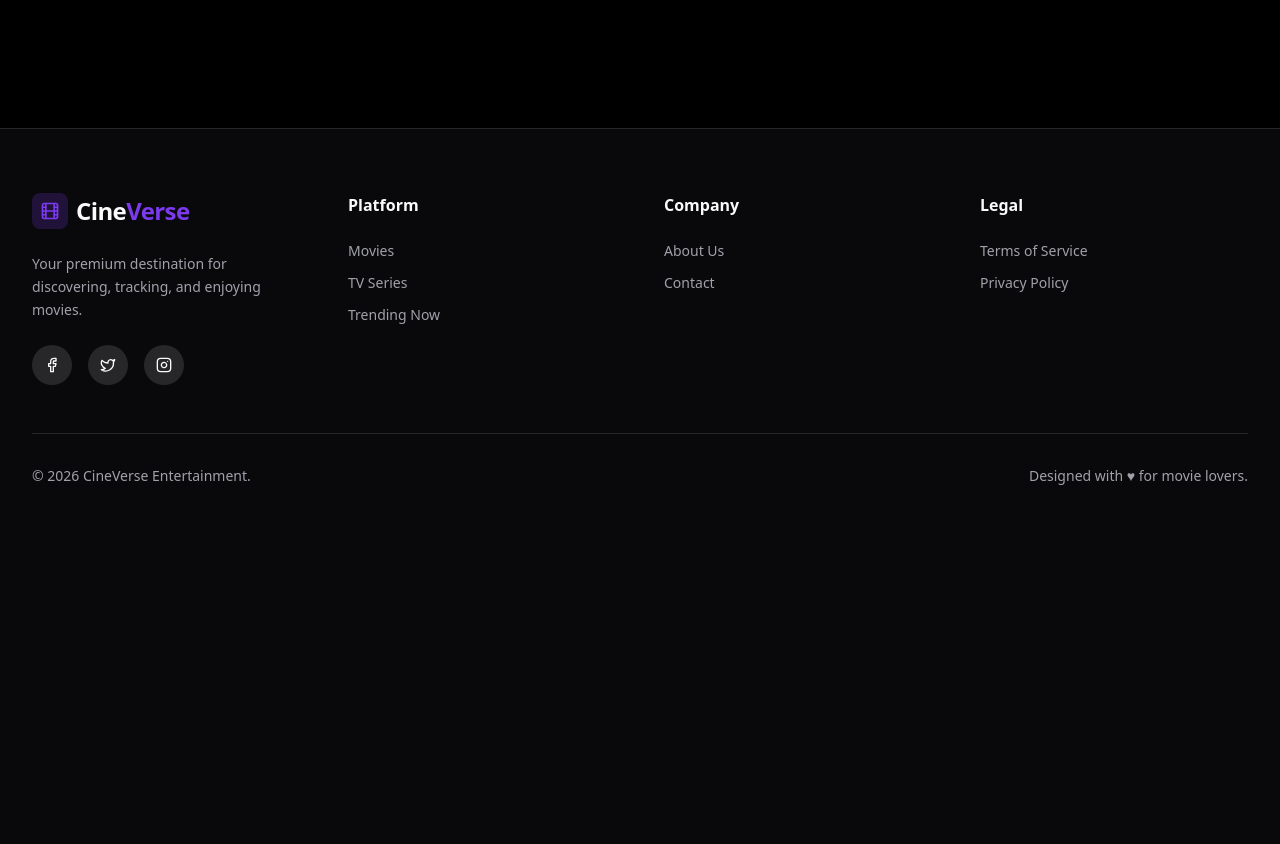
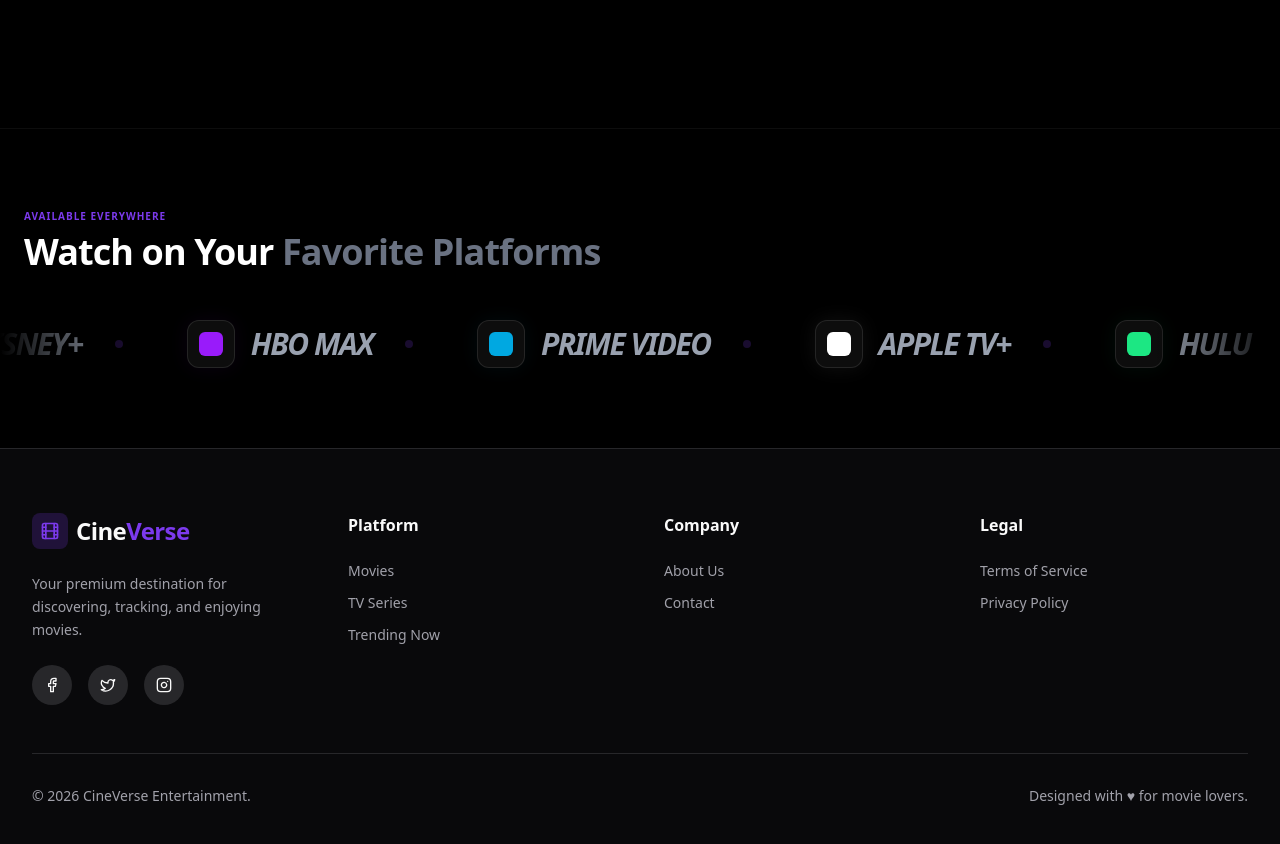
Before and after one commit to alaminjim/cineVerse, a Next.js app in the folder cine-verse/client/: page / in a window 1280 px wide. Shown: the part 940-1784 px from the top of the page. Before the commit the page ends 1490 px from the top, so only its background shows below. Built offline with nearby package versions, Linux system fonts and the light colour scheme; no server answers.

Commit message:
implement streming platfrom heading

```diff
--- a/cine-verse/client/src/app/(commonLayout)/hero/page.tsx
+++ b/cine-verse/client/src/app/(commonLayout)/hero/page.tsx
@@ -1,8 +1,24 @@
-"use client";
-
+import { useState } from "react";
+import { useRouter } from "next/navigation";
 import { Play, Info, Search } from "lucide-react";
 
 export default function HeroSection() {
+  const [searchQuery, setSearchQuery] = useState("");
+  const router = useRouter();
+
+  const handleSearch = () => {
+    if (searchQuery.trim()) {
+      router.push(`/movies?search=${encodeURIComponent(searchQuery.trim())}`);
+    } else {
+      router.push("/movies");
+    }
+  };
+
+  const handleKeyDown = (e: React.KeyboardEvent) => {
+    if (e.key === "Enter") {
+      handleSearch();
+    }
+  };
   return (
     <section className="relative w-full min-h-[90vh] flex items-center justify-center overflow-hidden">
       {/* Background Image & Overlay */}
@@ -42,10 +58,16 @@
           </div>
           <input
             type="text"
+            value={searchQuery}
+            onChange={(e) => setSearchQuery(e.target.value)}
+            onKeyDown={handleKeyDown}
             className="w-full bg-secondary/50 border border-border text-foreground text-base rounded-full focus:ring-2 focus:ring-primary focus:border-transparent outline-none py-4 pl-14 pr-32"
             placeholder="Search for movies, TV shows, genres..."
           />
-          <button className="absolute right-2 top-2 bottom-2 bg-primary hover:bg-primary/90 text-primary-foreground text-sm font-semibold rounded-full px-8 transition-colors">
+          <button
+            onClick={handleSearch}
+            className="absolute right-2 top-2 bottom-2 bg-primary hover:bg-primary/90 text-primary-foreground text-sm font-semibold rounded-full px-8 transition-colors"
+          >
             Search
           </button>
         </div>
--- a/cine-verse/client/src/app/(commonLayout)/movies/page.tsx
+++ b/cine-verse/client/src/app/(commonLayout)/movies/page.tsx
@@ -1,7 +1,8 @@
 /* eslint-disable @typescript-eslint/no-explicit-any */
 "use client";
 
-import { useEffect, useState } from "react";
+import { useEffect, useState, Suspense } from "react";
+import { useSearchParams } from "next/navigation";
 import { moviesService } from "@/services/movies.service";
 import { Loader2, Clapperboard, Search, ChevronLeft, ChevronRight, Filter } from "lucide-react";
 import MovieCard from "@/components/card/movies";
@@ -14,13 +15,16 @@
   { label: "Most Popular", value: "reviewCount", order: "desc" },
 ];
 
-export default function AllMoviesPage() {
+function MoviesContent() {
+  const searchParams = useSearchParams();
+  const initialSearch = searchParams.get("search") || "";
+
   const [movies, setMovies] = useState<any[]>([]);
   const [meta, setMeta] = useState<any>(null);
   const [loading, setLoading] = useState(true);
 
-  const [searchTerms, setSearchTerms] = useState("");
-  const [debouncedSearch, setDebouncedSearch] = useState("");
+  const [searchTerms, setSearchTerms] = useState(initialSearch);
+  const [debouncedSearch, setDebouncedSearch] = useState(initialSearch);
   const [genre, setGenre] = useState("");
   const [type, setType] = useState("");
   const [activeSort, setActiveSort] = useState(0);
@@ -262,3 +266,17 @@
     </main>
   );
 }
+
+export default function AllMoviesPage() {
+  return (
+    <Suspense
+      fallback={
+        <div className="h-screen flex items-center justify-center bg-black">
+          <Loader2 className="animate-spin text-purple-600 w-10 h-10" />
+        </div>
+      }
+    >
+      <MoviesContent />
+    </Suspense>
+  );
+}
--- a/cine-verse/client/src/app/(commonLayout)/page.tsx
+++ b/cine-verse/client/src/app/(commonLayout)/page.tsx
@@ -7,6 +7,7 @@
 import NewReleaseSection from "./(movies)/newReales";
 import TopRatedSection from "./(movies)/topRatigs";
 import AllMoviesSection from "./(movies)/allMovies";
+import StreamingMarquee from "@/components/StreamingMarquee";
 import { Loader2 } from "lucide-react";
 
 export default function HomePage() {
@@ -77,6 +78,7 @@
           </div>
         )}
       </div>
+      <StreamingMarquee />
     </main>
   );
 }
--- /dev/null
+++ b/cine-verse/client/src/components/StreamingMarquee.tsx
@@ -0,0 +1,75 @@
+"use client";
+
+import { motion } from "framer-motion";
+
+const PLATFORMS = [
+  { name: "Netflix", color: "#E50914" },
+  { name: "Disney+", color: "#0063E5" },
+  { name: "HBO Max", color: "#991BFA" },
+  { name: "Prime Video", color: "#00A8E1" },
+  { name: "Apple TV+", color: "#FFFFFF" },
+  { name: "Hulu", color: "#1CE783" },
+  { name: "Paramount+", color: "#0064FF" },
+  { name: "Peacock", color: "#000000" },
+];
+
+export default function StreamingMarquee() {
+  // Duplicate for infinite effect
+  const duplicatedPlatforms = [...PLATFORMS, ...PLATFORMS, ...PLATFORMS];
+
+  return (
+    <section className="py-20 bg-black overflow-hidden border-t border-white/5">
+      <div className="max-w-7xl mx-auto px-6 mb-12">
+        <div className="flex flex-col items-start">
+          <span className="text-primary text-[10px] font-black tracking-widest uppercase mb-2">
+            Available Everywhere
+          </span>
+          <h2 className="text-3xl md:text-4xl font-bold text-white tracking-tight">
+            Watch on Your <span className="text-gray-500 text-shadow-glow">Favorite Platforms</span>
+          </h2>
+        </div>
+      </div>
+
+      <div className="relative">
+        {/* Gradient Fades */}
+        <div className="absolute inset-y-0 left-0 w-32 bg-gradient-to-r from-black to-transparent z-10" />
+        <div className="absolute inset-y-0 right-0 w-32 bg-gradient-to-l from-black to-transparent z-10" />
+
+        <motion.div
+          className="flex gap-12 items-center whitespace-nowrap"
+          animate={{
+            x: [0, -1920], // Adjust based on content width
+          }}
+          transition={{
+            duration: 30,
+            repeat: Infinity,
+            ease: "linear",
+          }}
+        >
+          {duplicatedPlatforms.map((platform, idx) => (
+            <div
+              key={idx}
+              className="flex items-center gap-4 group cursor-pointer"
+            >
+              <div
+                className="w-12 h-12 rounded-xl flex items-center justify-center bg-white/5 border border-white/10 group-hover:border-primary/50 transition-all duration-300"
+                style={{ boxShadow: `0 0 20px ${platform.color}10` }}
+              >
+                <div
+                  className="w-6 h-6 rounded-md"
+                  style={{ backgroundColor: platform.color }}
+                />
+              </div>
+              <span className="text-2xl md:text-3xl font-black italic uppercase tracking-tighter text-gray-400 group-hover:text-white transition-colors duration-300">
+                {platform.name}
+              </span>
+
+              {/* Dot Separator */}
+              <div className="w-2 h-2 rounded-full bg-primary/20 mx-4" />
+            </div>
+          ))}
+        </motion.div>
+      </div>
+    </section>
+  );
+}
```
